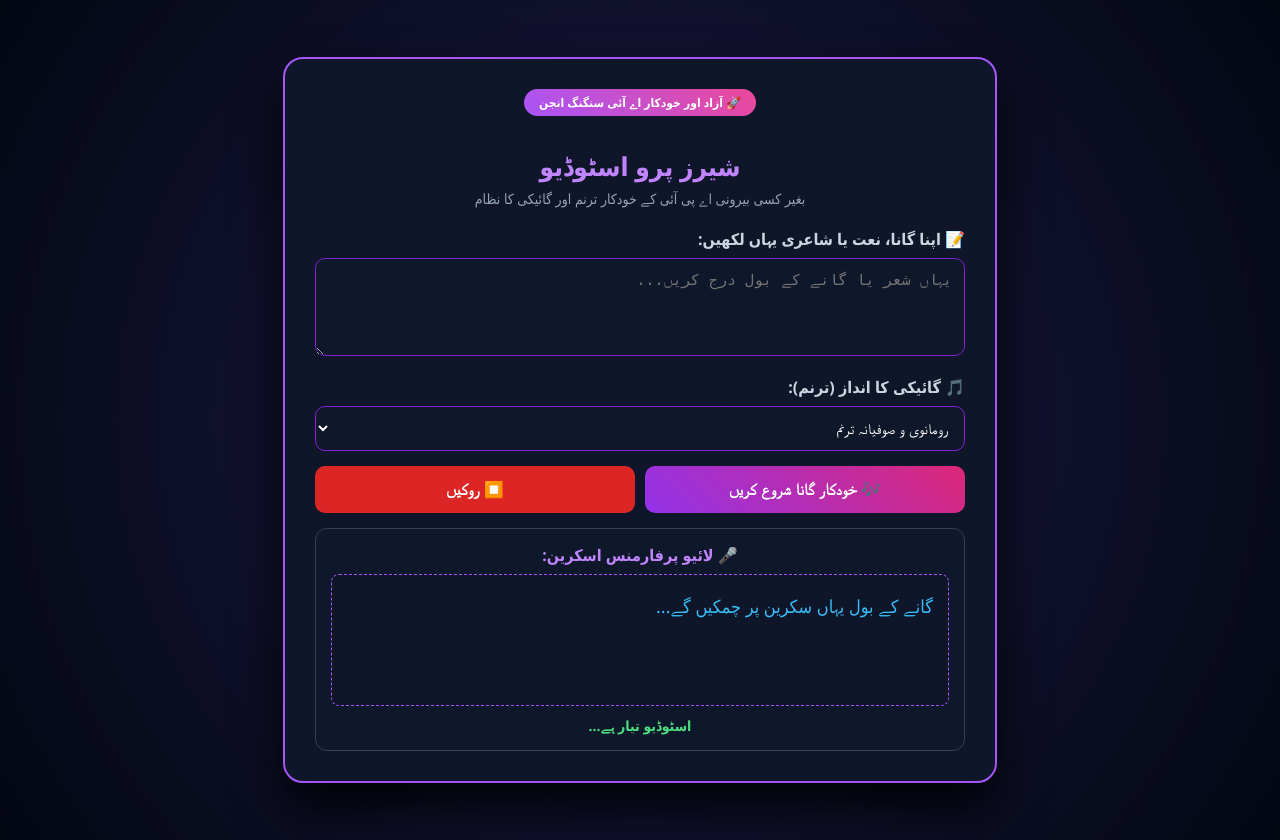
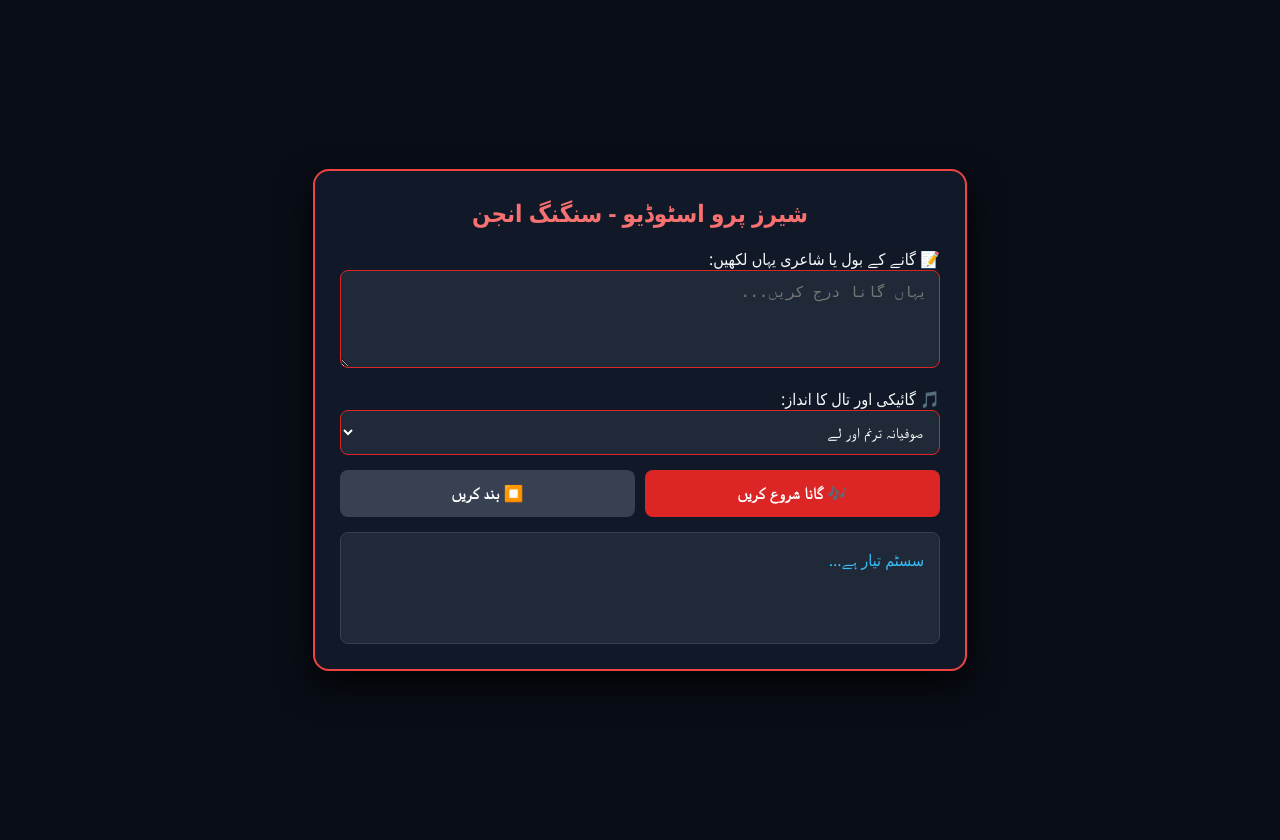
Before and after one commit to sherazmaslam786-glitch/Sheraz-gernate-sound-, a Flask app: page / in a window 1280 px wide. Run offline with Flask 3, Linux system fonts and the light colour scheme.

Commit message:
Update index.html

```diff
--- a/templates/index.html
+++ b/templates/index.html
@@ -3,11 +3,11 @@
 <head>
     <meta charset="UTF-8">
     <meta name="viewport" content="width=device-width, initial-scale=1.0">
-    <title>شیرز پرو سیلف-میڈ اے آئی اسٹوڈیو</title>
+    <title>شیرز پرو سنگنگ اسٹوڈیو</title>
     <style>
         body {
             font-family: 'Segoe UI', Tahoma, Geneva, Verdana, sans-serif;
-            background: radial-gradient(circle, #1e1b4b, #030712);
+            background: #090d16;
             color: #f8fafc;
             margin: 0;
             padding: 20px;
@@ -16,173 +16,138 @@
             align-items: center;
             min-height: 100vh;
         }
-        .studio-box {
-            background: rgba(15, 23, 42, 0.95);
-            border: 2px solid #a855f7;
-            border-radius: 20px;
-            padding: 30px;
+        .studio-card {
+            background: #111827;
+            border: 2px solid #ef4444;
+            border-radius: 16px;
+            padding: 25px;
             width: 100%;
-            max-width: 650px;
-            box-shadow: 0 25px 50px rgba(0,0,0,0.9);
+            max-width: 600px;
+            box-shadow: 0 15px 35px rgba(0,0,0,0.8);
         }
-        h1 { text-align: center; color: #c084fc; margin-bottom: 5px; font-size: 26px; }
-        .subtitle { text-align: center; color: #94a3b8; font-size: 14px; margin-bottom: 20px; }
-        .badge {
-            background: linear-gradient(45deg, #a855f7, #ec4899);
-            color: white; padding: 5px 15px; border-radius: 20px;
-            font-size: 12px; display: inline-block; margin-bottom: 15px; font-weight: bold;
-        }
-        label { display: block; margin-bottom: 8px; font-weight: bold; color: #cbd5e1; }
+        h2 { text-align: center; color: #f87171; margin-top: 0; }
         textarea, select {
-            width: 100%; padding: 12px; border-radius: 10px;
-            border: 1px solid #7e22ce; background: #0f172a; color: white;
+            width: 100%; padding: 12px; border-radius: 8px;
+            border: 1px solid #dc2626; background: #1f2937; color: white;
             font-size: 15px; margin-bottom: 15px; box-sizing: border-box;
         }
-        .btn-group { display: flex; gap: 10px; margin-bottom: 15px; }
+        .btn-box { display: flex; gap: 10px; }
         .btn {
-            flex: 1; padding: 14px; border: none; border-radius: 10px;
+            flex: 1; padding: 14px; border: none; border-radius: 8px;
             font-size: 16px; font-weight: bold; cursor: pointer; color: white;
-            transition: 0.3s;
         }
-        .btn-sing { background: linear-gradient(45deg, #9333ea, #db2777); }
-        .btn-stop { background: #dc2626; }
-        .btn:hover { opacity: 0.9; transform: translateY(-2px); }
-        .visualizer {
-            background: #0f172a; border: 1px solid #334155;
-            border-radius: 12px; padding: 15px; margin-top: 15px; text-align: center;
+        .btn-play { background: #dc2626; }
+        .btn-stop { background: #374151; }
+        .screen {
+            background: #1f2937; border: 1px solid #374151;
+            border-radius: 8px; padding: 15px; margin-top: 15px;
+            color: #38bdf8; font-size: 16px; line-height: 1.6;
+            white-space: pre-wrap; min-height: 80px; text-align: right;
         }
-        .lyrics-screen {
-            background: rgba(15, 23, 42, 0.8); border-radius: 8px;
-            padding: 15px; color: #38bdf8; font-size: 18px; line-height: 1.8;
-            white-space: pre-wrap; text-align: right; min-height: 100px;
-            border: 1px dashed #a855f7;
-        }
-        .status-text { color: #4ade80; font-weight: bold; margin-top: 10px; font-size: 14px; }
     </style>
 </head>
 <body>
 
-<div class="studio-box">
-    <div style="text-align: center;">
-        <span class="badge">🚀 آزاد اور خودکار اے آئی سنگنگ انجن</span>
-    </div>
-    <h1>شیرز پرو اسٹوڈیو</h1>
-    <div class="subtitle">بغیر کسی بیرونی اے پی آئی کے خودکار ترنم اور گائیکی کا نظام</div>
+<div class="studio-card">
+    <h2>شیرز پرو اسٹوڈیو - سنگنگ انجن</h2>
 
-    <label>📝 اپنا گانا، نعت یا شاعری یہاں لکھیں:</label>
-    <textarea id="userInputLyrics" rows="4" placeholder="یہاں شعر یا گانے کے بول درج کریں..."></textarea>
+    <label>📝 گانے کے بول یا شاعری یہاں لکھیں:</label>
+    <textarea id="lyricsInput" rows="4" placeholder="یہاں گانا درج کریں..."></textarea>
 
-    <label>🎵 گائیکی کا انداز (ترنم):</label>
-    <select id="singingStyle">
-        <option value="romantic">رومانوی و صوفیانہ ترنم</option>
-        <option value="sad">درد اور دھیما انداز</option>
-        <option value="fast">جوشیلہ اور تال والا انداز</option>
+    <label>🎵 گائیکی اور تال کا انداز:</label>
+    <select id="tuneStyle">
+        <option value="melodic">صوفیانہ ترنم اور لے</option>
+        <option value="high">اونچی آواز اور تال</option>
+        <option value="deep">دھیما اور درد والا انداز</option>
     </select>
 
-    <div class="btn-group">
-        <button class="btn btn-sing" onclick="startSelfMadeAI()">🎶 خودکار گانا شروع کریں</button>
-        <button class="btn btn-stop" onclick="stopEverything()">⏹️ روکیں</button>
+    <div class="btn-box">
+        <button class="btn btn-play" onclick="runStudioEngine()">🎶 گانا شروع کریں</button>
+        <button class="btn btn-stop" onclick="stopStudioEngine()">⏹️ بند کریں</button>
     </div>
 
-    <div class="visualizer">
-        <label style="color: #c084fc; margin-bottom: 8px;">🎤 لائیو پرفارمنس اسکرین:</label>
-        <div id="lyricsScreen" class="lyrics-screen">گانے کے بول یہاں سکرین پر چمکیں گے...</div>
-        <div id="statusText" class="status-text">اسٹوڈیو تیار ہے...</div>
-    </div>
+    <div class="screen" id="outputScreen">سسٹم تیار ہے...</div>
 </div>
 
 <script>
     let synth = window.speechSynthesis;
-    let currentUtterance = null;
-    let backgroundMusicInterval = null;
+    let audioCtx = null;
+    let beatInterval = null;
 
-    // خودکار ہلکی پھلکی میوزیکل تال پیدا کرنے کا فنکشن (Web Audio API)
-    function playBackgroundBeats(style) {
+    function playMusicalBeats(style) {
         try {
-            let audioCtx = new (window.AudioContext || window.webkitAudioContext)();
-            let notes = style === 'fast' ? [300, 450, 600, 750] : [220, 330, 440, 550];
-            let index = 0;
+            audioCtx = new (window.AudioContext || window.webkitAudioContext)();
+            let frequencies = style === 'high' ? [350, 520, 650, 800] : [200, 300, 400, 500];
+            let i = 0;
 
-            backgroundMusicInterval = setInterval(() => {
+            beatInterval = setInterval(() => {
                 if (audioCtx.state === 'suspended') {
                     audioCtx.resume();
                 }
                 let osc = audioCtx.createOscillator();
                 let gain = audioCtx.createGain();
 
-                osc.type = style === 'romantic' ? 'sine' : 'triangle';
-                osc.frequency.setValueAtTime(notes[index % notes.length], audioCtx.currentTime);
+                osc.type = 'sine';
+                osc.frequency.setValueAtTime(frequencies[i % frequencies.length], audioCtx.currentTime);
 
-                gain.gain.setValueAtTime(0.05, audioCtx.currentTime);
-                gain.gain.exponentialRampToValueAtTime(0.001, audioCtx.currentTime + 0.5);
+                gain.gain.setValueAtTime(0.08, audioCtx.currentTime);
+                gain.gain.exponentialRampToValueAtTime(0.001, audioCtx.currentTime + 0.4);
 
                 osc.connect(gain);
                 gain.connect(audioCtx.destination);
 
                 osc.start();
-                osc.stop(audioCtx.currentTime + 0.5);
-                index++;
-            }, 600);
+                osc.stop(audioCtx.currentTime + 0.4);
+                i++;
+            }, 500);
         } catch(e) {
-            console.log("Audio Context info:", e);
+            console.log(e);
         }
     }
 
-    function startSelfMadeAI() {
-        let text = document.getElementById("userInputLyrics").value.trim();
-        let style = document.getElementById("singingStyle").value;
-        let screen = document.getElementById("lyricsScreen");
-        let status = document.getElementById("statusText");
+    function runStudioEngine() {
+        let text = document.getElementById("lyricsInput").value.trim();
+        let style = document.getElementById("tuneStyle").value;
+        let screen = document.getElementById("outputScreen");
 
         if (text === "") {
-            alert("پہلے کچھ لکھیں تو سہی!");
+            alert("پہلے لیرکس لکھیں!");
             return;
         }
 
         synth.cancel();
-        if (backgroundMusicInterval) clearInterval(backgroundMusicInterval);
+        if (beatInterval) clearInterval(beatInterval);
 
         screen.innerText = text;
-        status.innerText = "🎶 خودکار اے آئی گانا گا رہا ہے...";
 
-        // بیک گراؤنڈ میوزک تال شروع کریں
-        playBackgroundBeats(style);
+        playMusicalBeats(style);
 
-        currentUtterance = new SpeechSynthesisUtterance(text);
-        currentUtterance.lang = 'ur-PK'; // اردو زبان کی سیٹنگ
+        let utterance = new SpeechSynthesisUtterance(text);
+        utterance.lang = 'ur-PK';
 
-        if (style === "sad") {
-            currentUtterance.rate = 0.75;
-            currentUtterance.pitch = 0.7;
-        } else if (style === "fast") {
-            currentUtterance.rate = 1.1;
-            currentUtterance.pitch = 1.3;
+        if (style === "high") {
+            utterance.rate = 1.0;
+            utterance.pitch = 1.4;
+        } else if (style === "deep") {
+            utterance.rate = 0.8;
+            utterance.pitch = 0.7;
         } else {
-            currentUtterance.rate = 0.85; // ترنم والا دھیما پن
-            currentUtterance.pitch = 1.1; // مدھر آواز کا ارتعاش
+            utterance.rate = 0.9;
+            utterance.pitch = 1.2;
         }
 
-        currentUtterance.onend = function() {
-            status.innerText = "✨ گانا مکمل ہو گیا!";
-            if (backgroundMusicInterval) clearInterval(backgroundMusicInterval);
+        utterance.onend = function() {
+            if (beatInterval) clearInterval(beatInterval);
+            screen.innerText += "\n\n✨ گائیکی مکمل ہو گئی!";
         };
 
-        currentUtterance.onerror = function() {
-            status.innerText = "❌ کوئی خامی پیش آئی۔";
-            if (backgroundMusicInterval) clearInterval(backgroundMusicInterval);
-        };
-
-        synth.speak(currentUtterance);
+        synth.speak(utterance);
     }
 
-    function stopEverything() {
-        if (synth) {
-            synth.cancel();
-        }
-        if (backgroundMusicInterval) {
-            clearInterval(backgroundMusicInterval);
-        }
-        document.getElementById("statusText").innerText = "⏹️ روک دیا گیا۔";
+    function stopStudioEngine() {
+        if (synth) synth.cancel();
+        if (beatInterval) clearInterval(beatInterval);
+        document.getElementById("outputScreen").innerText = "⏹️ روک دیا گیا۔";
     }
 </script>
 
```
